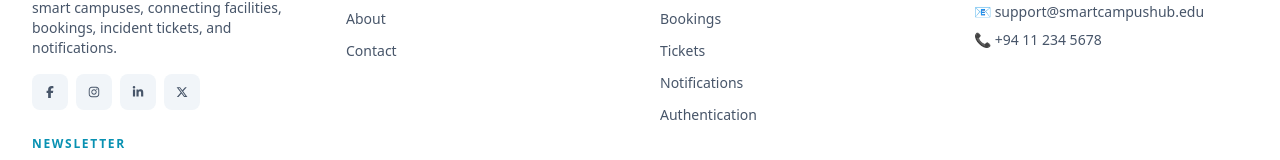
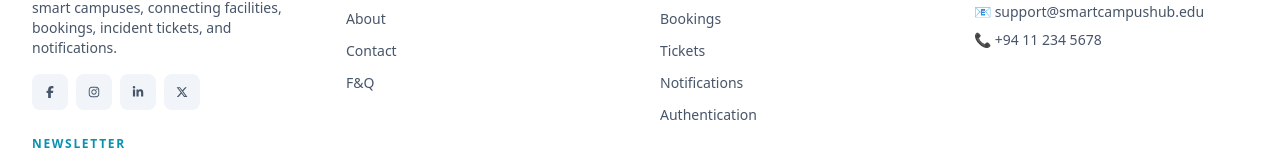
Before and after one commit to GuwaniHazel/it3030-paf-2026-smart-campus-group42, a React (Create React App) app in the folder frontend/: page / in a window 1280 px wide. Shown: the part 4111-4271 px from the top of the page. Built offline with nearby package versions, Linux system fonts and the light colour scheme.

Commit message:
Update Footer.jsx

```diff
--- a/frontend/src/components/layout/Footer.jsx
+++ b/frontend/src/components/layout/Footer.jsx
@@ -13,9 +13,9 @@ const moduleLinks = [
 
 const quickLinks = [
   { label: "Home", to: "/" },
-
   { label: "About", to: "/about" },
   { label: "Contact", to: "/contact" },
+  { label: "F&Q", to: "/F&Q" }
 ];
 
 const Footer = () => {
```
